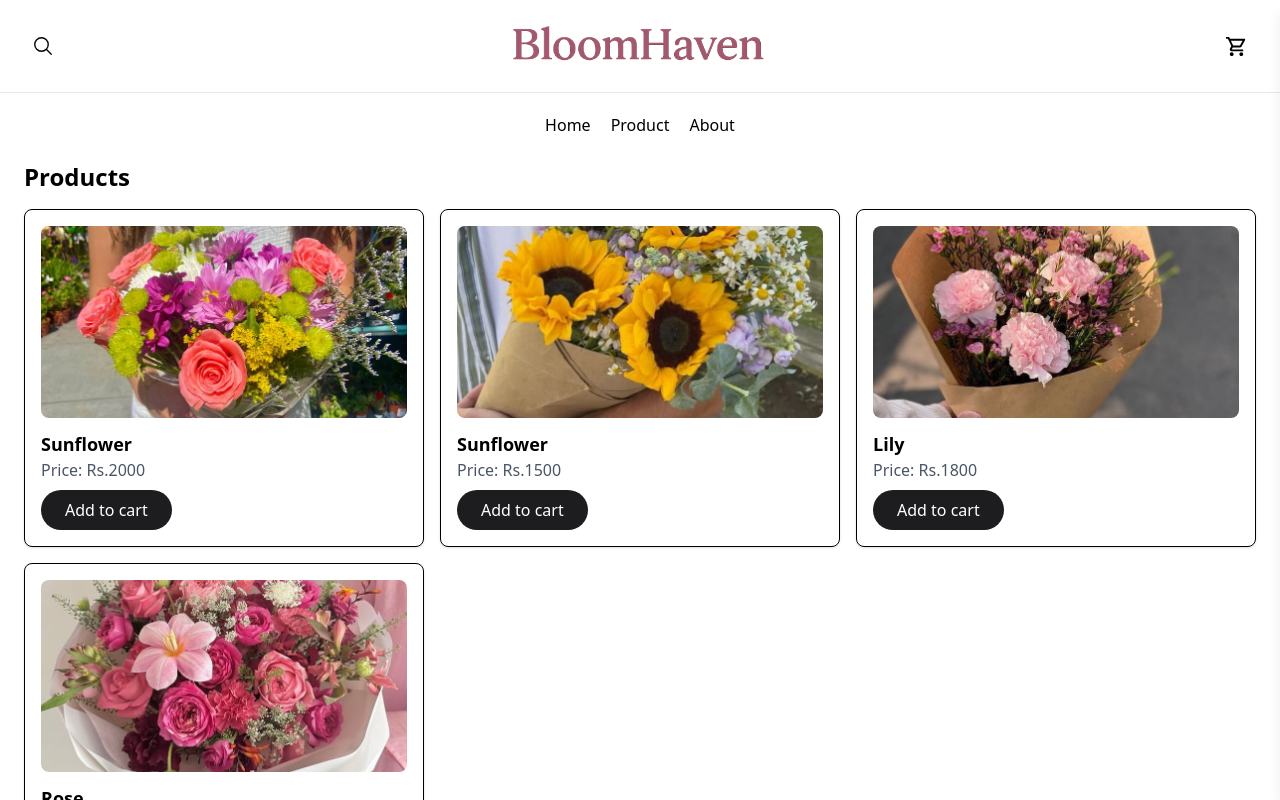
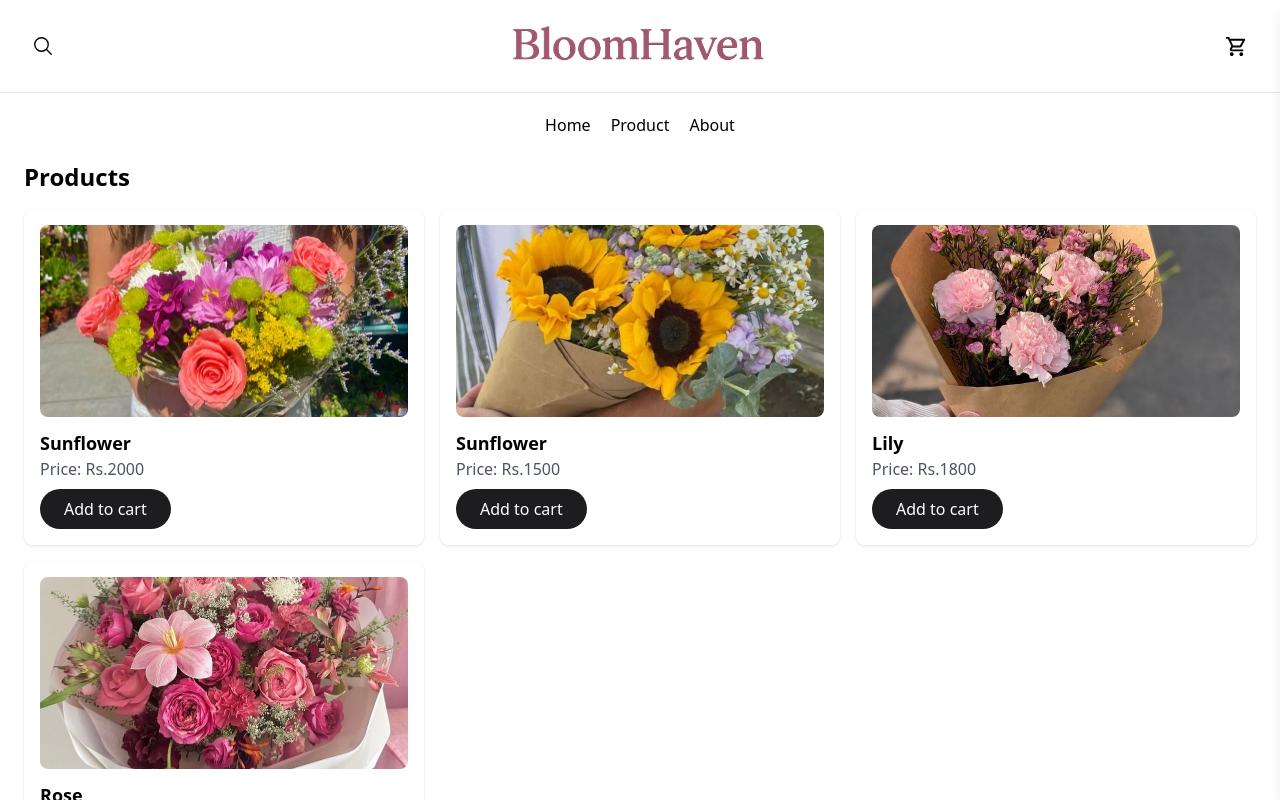
Before and after one commit to NuxGajurel/BloomHaven-e-commerce-, a React (Vite) app: page /product in a window 1280 px wide. Shown: the top 800 px of the page. Built offline with nearby package versions, Linux system fonts and the light colour scheme.

Commit message:
okk lala

```diff
--- a/src/components/Product.jsx
+++ b/src/components/Product.jsx
@@ -52,7 +52,7 @@ const Product = ({ cartItems, setCartItems, increaseQty, decreaseQty, removeItem
         {products.map((product) => (
           <div
             key={product.id}
-            className="border p-4 rounded-lg shadow hover:shadow-md transition"
+            className="p-4 rounded-lg shadow hover:shadow-md transition"
           >
             <img
               src={product.image}
```
